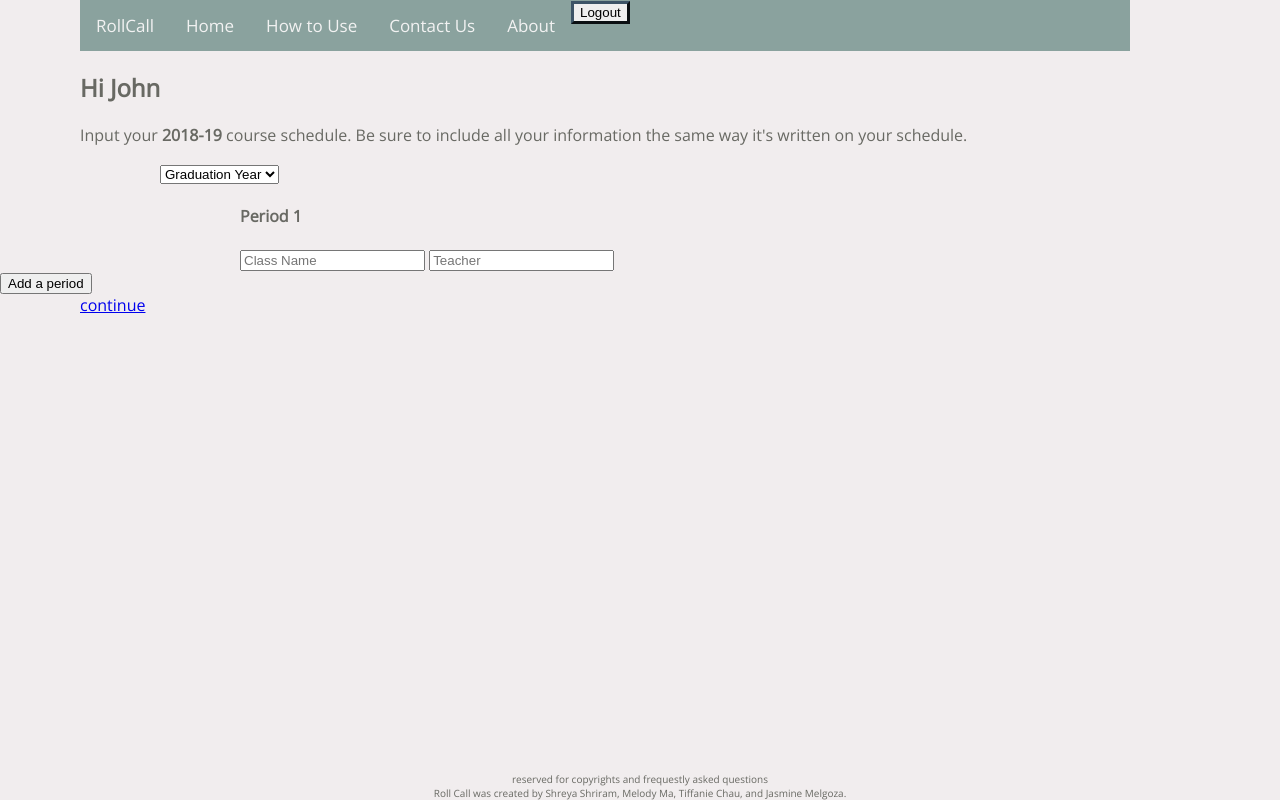
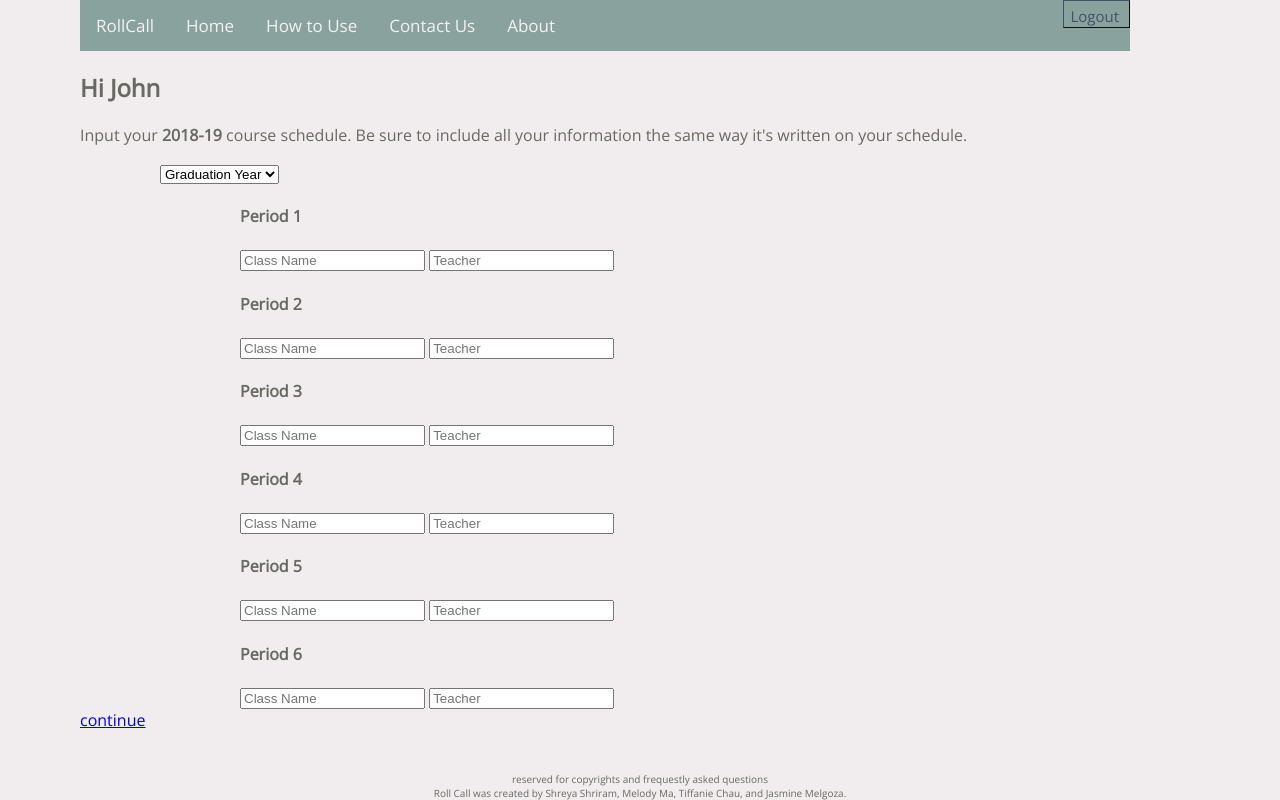
Before and after one commit to tiffaniec/RollCall, a plain HTML site: page rollcall-211816/templates/pg2.html in a window 1280 px wide. Drawn offline with nearby package versions, Linux system fonts and the light colour scheme.

Commit message:
logoutbutton

```diff
--- a/rollcall-211816/extras/style.css
+++ b/rollcall-211816/extras/style.css
@@ -34,11 +34,20 @@
     transform: rotate(45deg);
     -webkit-transform: rotate(45deg);
 }
-
+.logoutButton:hover{
+  background-color: #3D5467;
+  color:white;
+}
 .logoutButton{
-  border-width: medium;
+  border-width: thin;
   border-color: #3D5467;
-  align-self: right;
+  background-color: Transparent;
+  color: #3D5467;
+  font-family: 'Open Sans', sans-serif;
+  text-align: center;
+  font-size: 15px;
+  padding-top: 5px;
+  padding-right: 10px;
 }
 body{
 
--- a/rollcall-211816/templates/pg2.html
+++ b/rollcall-211816/templates/pg2.html
@@ -23,7 +23,7 @@
       <a href='/howItWorks'>How to Use</a>
       <a href='/Contact'>Contact Us</a>
       <a href='/AboutUs'>About</a>
-      <button type="button" class="logoutButton">Logout</button>
+      <button type="button" class="logoutButton" style="float: right" onclick="">Logout</button>
     </div>
   </header>
 
@@ -36,7 +36,7 @@
     <div class="class_entry">
 
       <div class="gradDrop">
-        <select >
+        <select>
           <option value="" disabled selected>Graduation Year</option>
           <option gradYr="2019">2019</option>
           <option gradYr="2020">2020</option>
@@ -50,39 +50,12 @@
         <div id="per1">
           <h4>Period 1</h4>
           <form>
-            <input type="text" name="input_c" placeholder="Class Name" />
-            <input type="text" name="input_t" placeholder="Teacher" />
+            <input type="text" name="field1" placeholder="Class Name" />
+            <input type="text" name="field2" placeholder="Teacher" />
           </form>
         </div>
-      </div>
-    </div>
 
-    <button onclick="myFunction()">Add a period</button>
-
-    <script>
-    function myFunction() {
-        document.getElementById("input_t").value = document.getElementById("input_c").value;
-    }
-    </script>
-          </div>
-
-      <div id="contbut">
-        <a href='/pg3'>continue</a>
-
-
-          </body>
-          <footer>
-            reserved for copyrights and frequestly asked questions
-            <br>
-            Roll Call was created by Shreya Shriram, Melody Ma, Tiffanie Chau, and Jasmine Melgoza.
-          </footer>
-        </html>
-
-
-
-
-
-        <!-- <div id="per2">
+        <div id="per2">
           <h4>Period 2</h4>
           <form>
             <input type="text" name="field1" placeholder="Class Name" />
@@ -119,6 +92,20 @@
           <form>
             <input type="text" name="field1" placeholder="Class Name" />
             <input type="text" name="field2" placeholder="Teacher" />
-            <h5> <input type="text" name="field2" placeholder="Teacher" /></h5> -->
-          <!-- </form>
-        </div> -->
+            <!-- <h5> <input type="text" name="field2" placeholder="Teacher" /></h5> -->
+          </form>
+        </div>
+
+      </div>
+    </div>
+    <div id="contbut">
+      <a href='/pg3'>continue</a>
+    </div>
+  </body>
+
+  <footer>
+    reserved for copyrights and frequestly asked questions
+    <br>
+    Roll Call was created by Shreya Shriram, Melody Ma, Tiffanie Chau, and Jasmine Melgoza.
+  </footer>
+</html>
```
Also changed, not shown: rollcall-211816/templates/index.html (+2 -2 lines), rollcall-211816/templates/pg3.html (+3 -2 lines).
